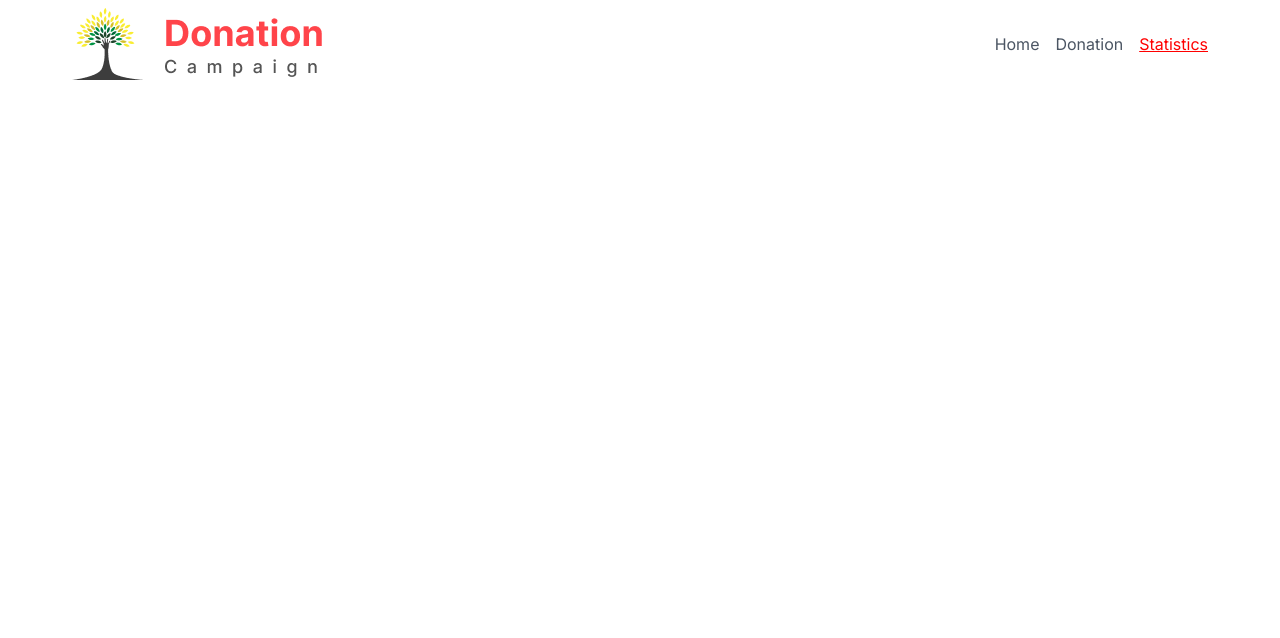
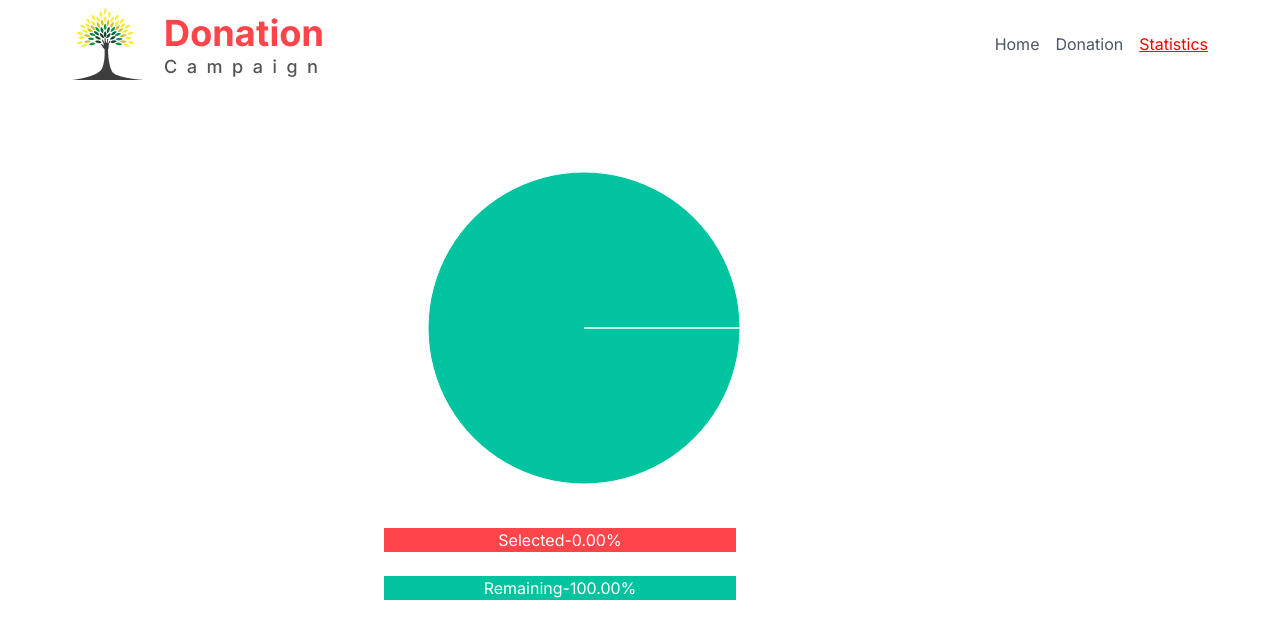
Before and after one commit to Rakib5627/donation-campaign, a React (Vite) app: page /statistics in a window 1280 px wide. Shown: the top 638 px of the page. Built offline with nearby package versions, Linux system fonts and the light colour scheme.

Commit message:
Pie Chart Added with Calculation

```diff
--- a/package.json
+++ b/package.json
@@ -14,8 +14,10 @@
     "match-sorter": "^6.3.1",
     "react": "^18.2.0",
     "react-dom": "^18.2.0",
+    "react-minimal-pie-chart": "^8.4.0",
     "react-router-dom": "^6.16.0",
     "react-toastify": "^9.1.3",
+    "recharts": "^2.8.0",
     "sort-by": "^1.2.0"
   },
   "devDependencies": {
--- a/src/components/Statistics/Statistics.jsx
+++ b/src/components/Statistics/Statistics.jsx
@@ -1,8 +1,48 @@
+
+
+
+import { PieChart, Pie, Sector, Cell, ResponsiveContainer } from 'recharts';
+
+import { getStoredCardApplication } from '../../Utility/localStorage';
 
 
 const Statistics = () => {
+
+
+    const storedCardIds = getStoredCardApplication();
+
+    const selected = storedCardIds.length;
+    const remaining = 12 - selected;
+    const x = (selected*100/12).toFixed(2);
+    const y = (remaining*100/12).toFixed(2);
+    console.log(selected, remaining)
+
+    const data = [
+        { id: 1, name: 'Selected', value: selected },
+        { id: 2, name: 'Remaining', value: remaining },
+    ];
+
+    const COLORS = ['#FF444A', '#00C49F'];
+
+
+
     return (
-        <div>
+        <div className='mt-10 max-w-lg mx-auto text-center'>
+
+            <PieChart width={400} height={400}>
+                <Pie
+                    data={data}
+                    fill="#8884d8"
+                    dataKey="value">
+                    {data.map((entry, index) => (
+                        <Cell key={`cell-${index}`} fill={COLORS[index % COLORS.length]} />
+                    ))}
+                </Pie>
+            </PieChart>
+
+            <p className='text-white mr-40 text-center' style={{background : '#FF444A' }}>Selected-{x}%</p>
+            <br />
+            <p className=' text-white mr-40 text-center' style={{background : '#00C49F' }}>Remaining-{y}%</p>
 
         </div>
     );
```
Also changed, not shown: 1 other file (tests, documents, lock files or other folders).
